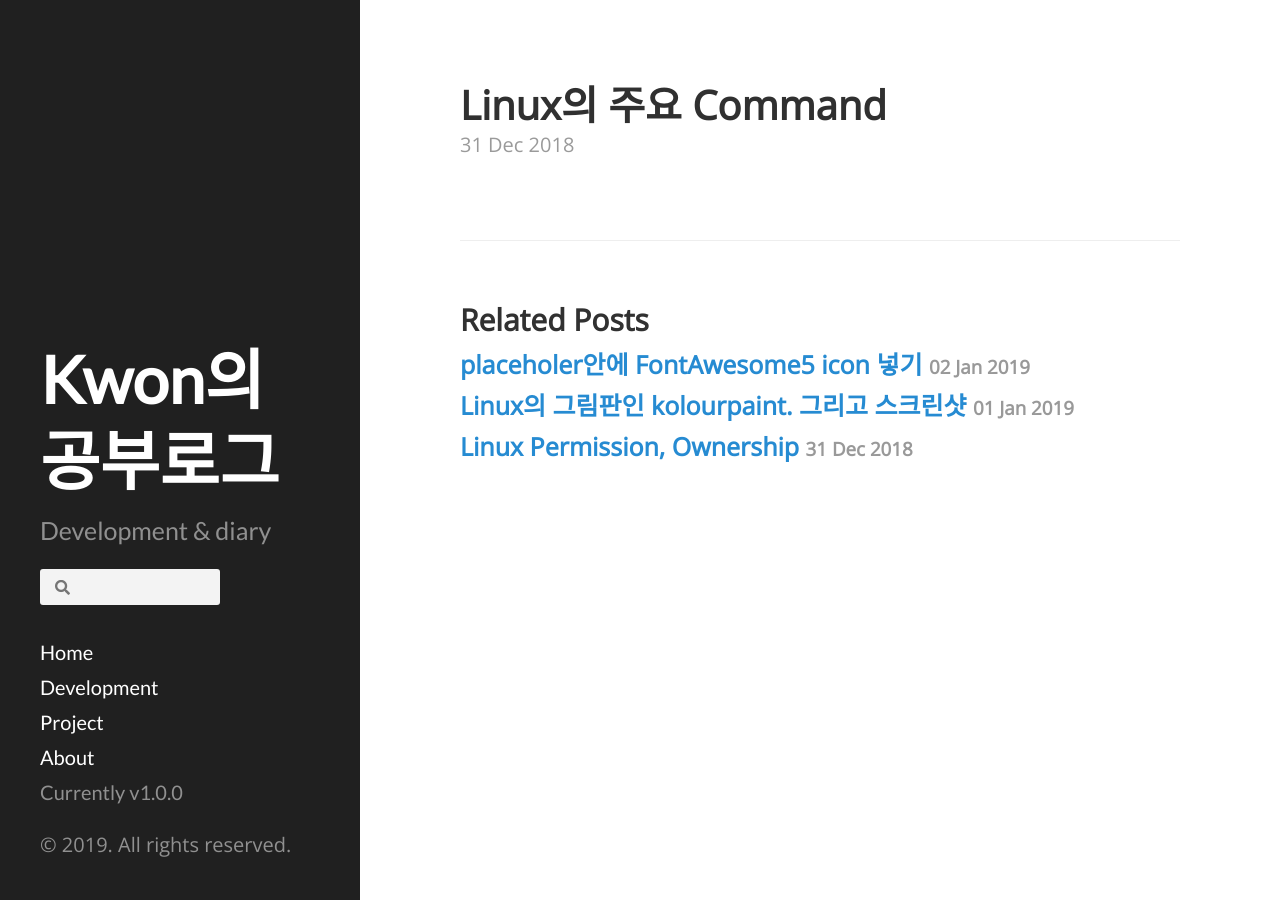
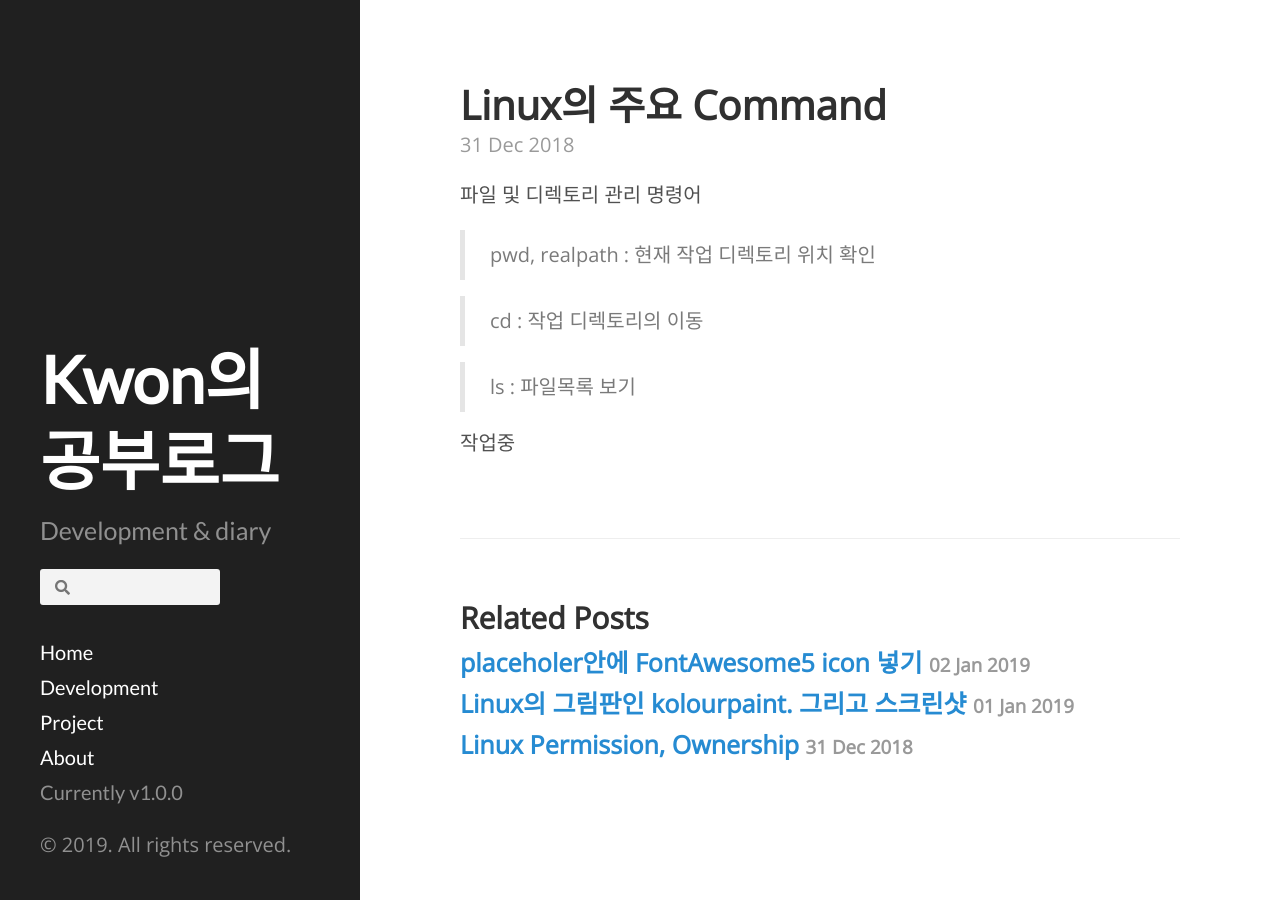
Before and after one commit to finalsoul1/GitHubPage, a Jekyll site: the page built from _posts/2018-12-31-linux-command.md, in a window 1280 px wide. Built offline with Jekyll 4.4.1, drawn with Linux system fonts in a browser that asks for light colours; nearby versions of some CDN libraries.

Commit message:
190103-1

```diff
--- a/_posts/2018-12-31-linux-command.md
+++ b/_posts/2018-12-31-linux-command.md
@@ -3,3 +3,13 @@ layout: post
 title: Linux의 주요 Command
 tag: Linux
 ---
+
+파일 및 디렉토리 관리 명령어
+
+>pwd, realpath : 현재 작업 디렉토리 위치 확인
+
+>cd : 작업 디렉토리의 이동
+
+>ls : 파일목록 보기
+
+작업중
```
Also changed, not shown: _posts/2019-01-01-linux-kolourpaint&screenshot.md (+1 -1 lines).
